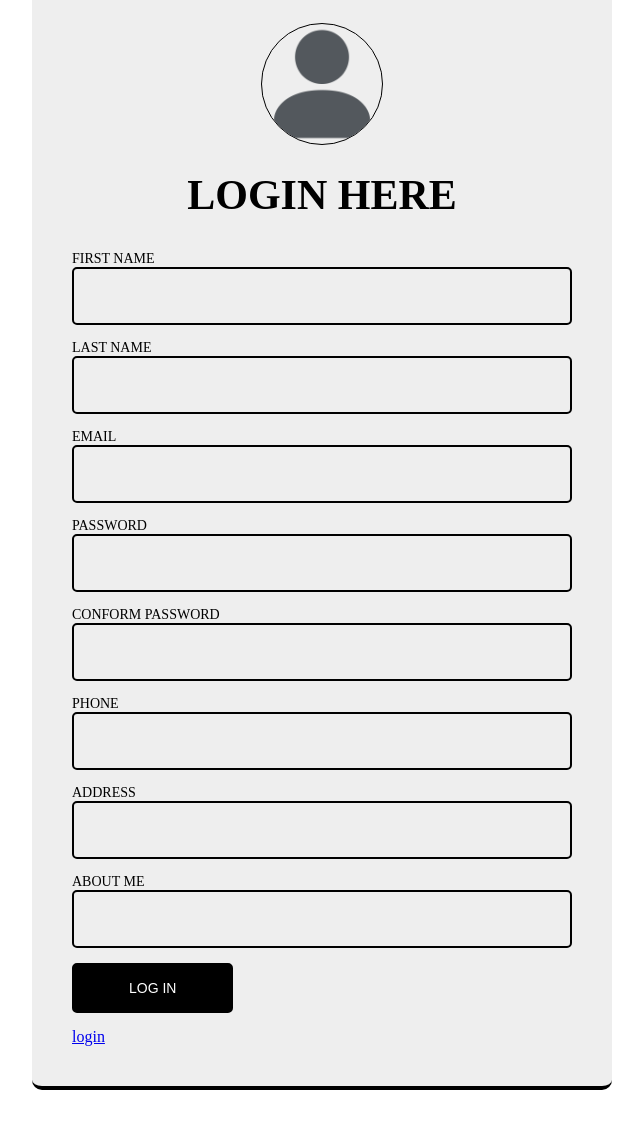
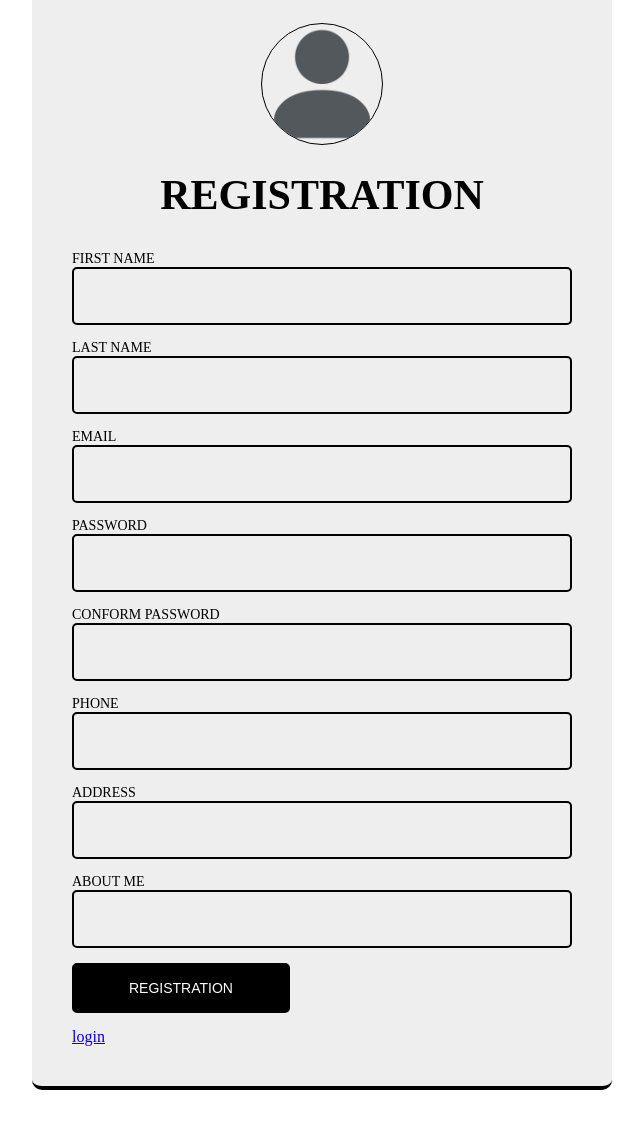
Before and after one commit to MdShorifulislam1/class-2, a plain HTML site: page index.html in a window 1280 px wide. Shown: the part 81-1210 px from the top of the page, without its empty margins (318-961 px from the left). Drawn offline with Linux system fonts and the light colour scheme.

Commit message:
Update index.html

```diff
--- a/index.html
+++ b/index.html
@@ -13,7 +13,7 @@
 
         <div class="avater">
              <img src="images/avater.png" alt="">
-             <h1>Login Here</h1>
+             <h1>Registration</h1>
         </div>
 
         <div class="form-group">
@@ -57,7 +57,7 @@
       </div>
 
       <div class="form-group">
-           <input type="submit" value="Log In" class="btn-primary">
+           <input type="submit" value="Registration" class="btn-primary">
        </div>
 
     </form>
```
